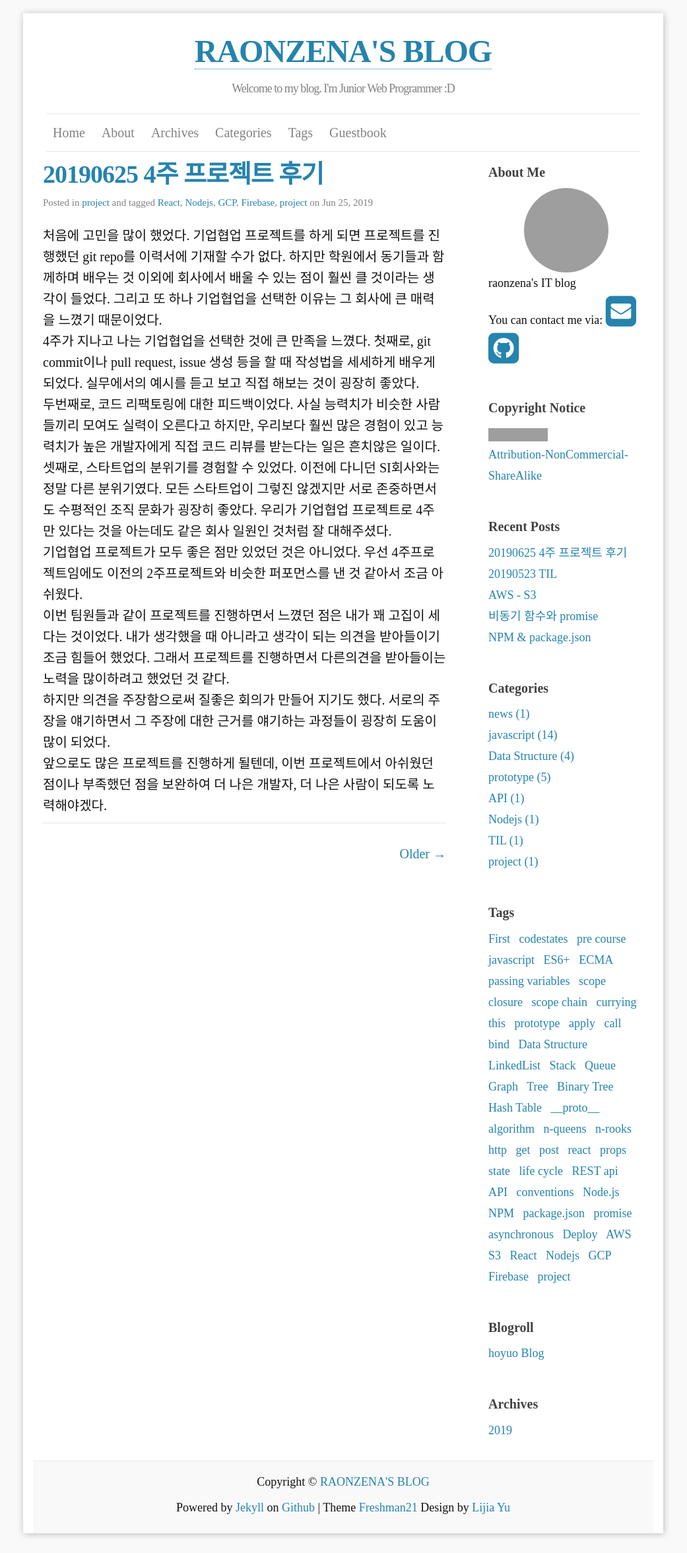
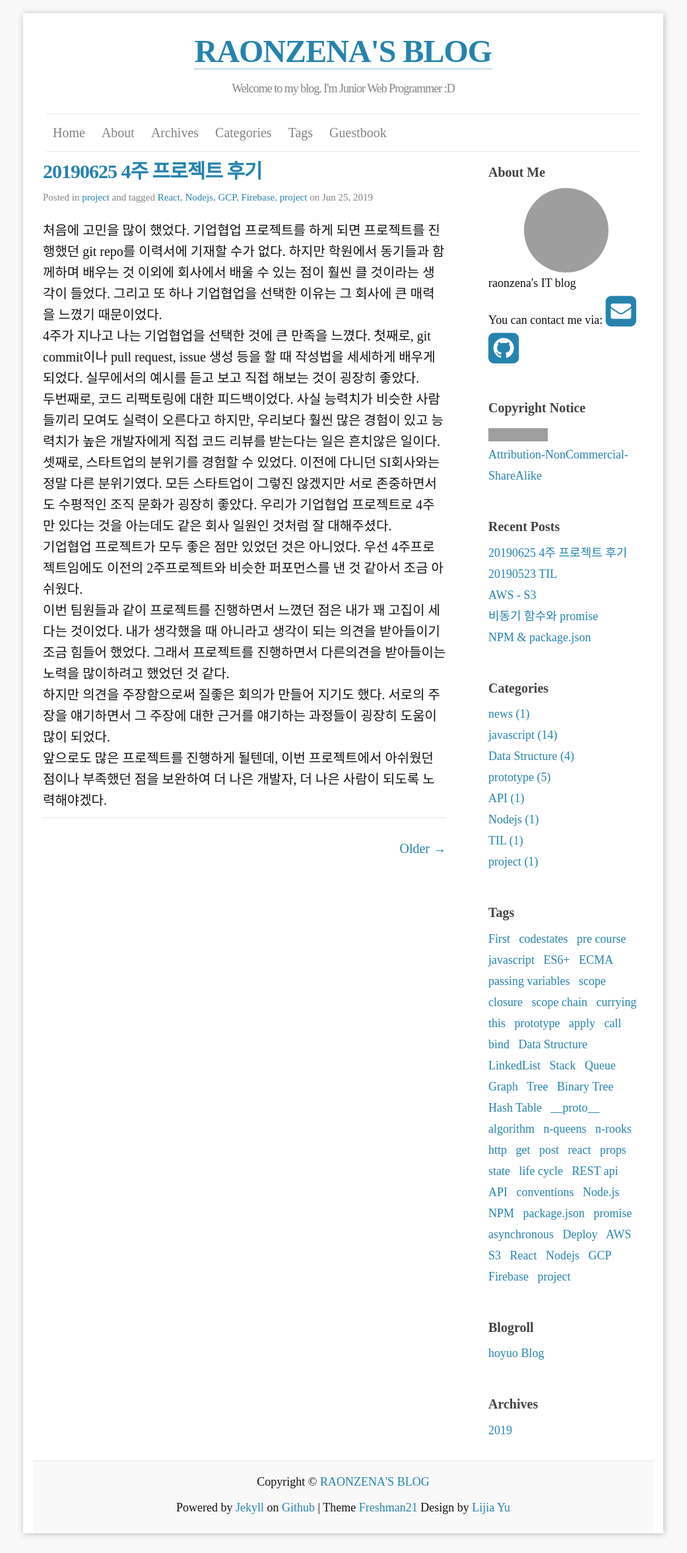
Before and after one commit to raonzena/raonzena.github.io, a Jekyll site: the page built from index.html, in a window 1280 px wide. Shown: the whole page at 66% size, without its empty margins (120-1161 px from the left). Built offline with Jekyll 4.4.1, drawn with Linux system fonts in a browser that asks for light colours; some web fonts are replaced; the list of posts is cut into pages by our own code; grey boxes are pictures that could not be loaded.

Commit message:
20190625 delete font files and modify styles

```diff
--- a/_sass/_layout.scss
+++ b/_sass/_layout.scss
@@ -163,7 +163,7 @@
 
 .post-link {
   display: block;
-  font-size: 38px;//42px;
+  font-size: 30px;//42px;
 }
 
 
```
